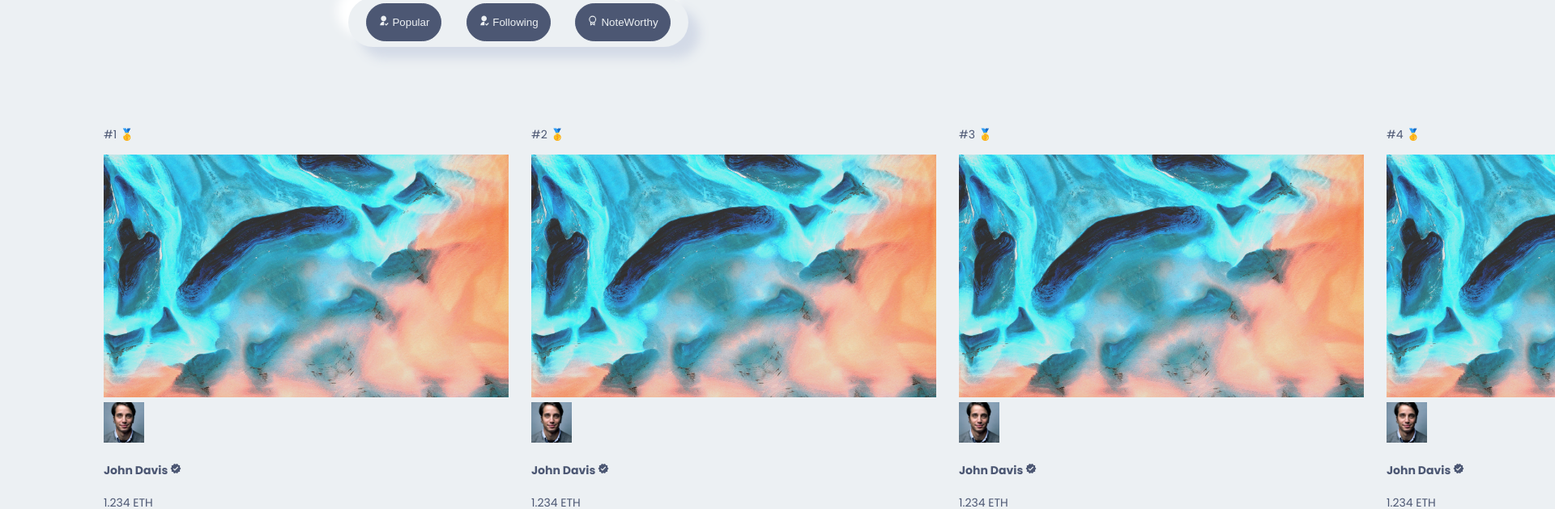
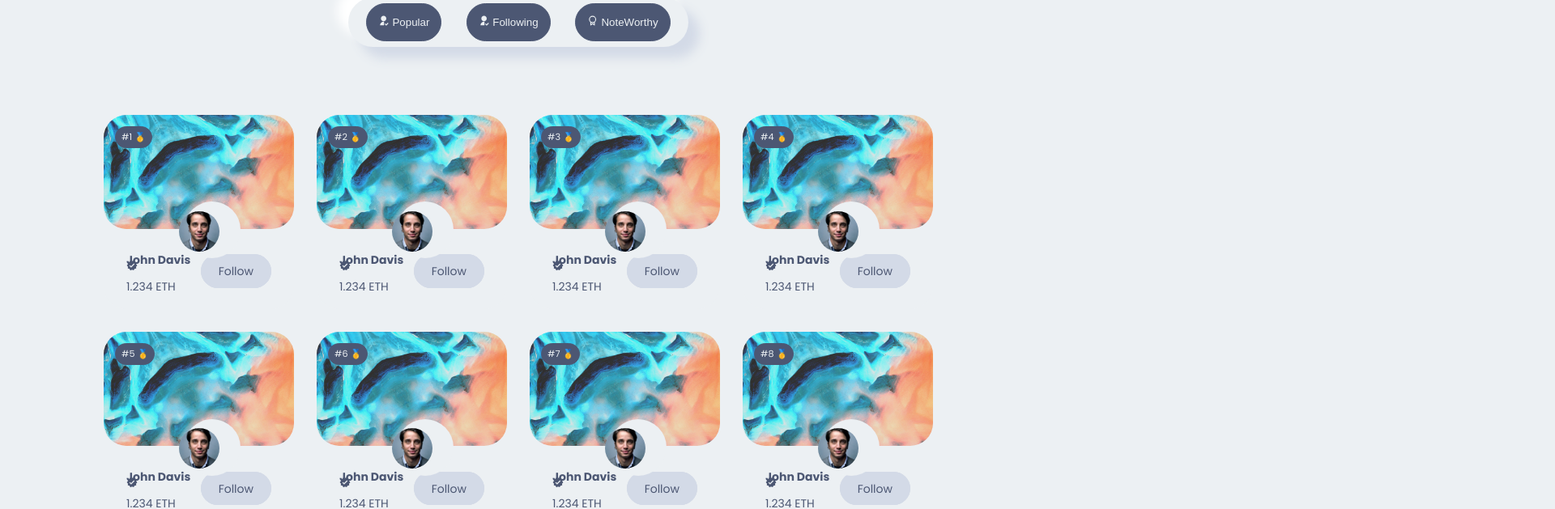
Before and after one commit to shisukeUrahara/web3-nft-marketplace, a Next.js app in the folder client/: page / in a window 1280 px wide. Shown: the part 2651-3280 px from the top of the page at 81% size, 1920 px wide, since content can reach past the window. Built offline with nearby package versions, Linux system fonts and the light colour scheme.

Commit message:
styled followerTabCard component

```diff
--- a/client/src/components/FollowerTab/FollowerTabCard/FollowerTabCard.jsx
+++ b/client/src/components/FollowerTab/FollowerTabCard/FollowerTabCard.jsx
@@ -1,6 +1,6 @@
 import React, { useState } from 'react';
 import { MdVerified } from 'react-icons/md';
-import Image from 'next/image';
+import Image from 'next/legacy/image';
 import { TiTick } from 'react-icons/ti';
 
 import Style from './FollowerTabCard.module.css';
@@ -23,6 +23,7 @@ const FollowerTabCard = ({ item, index }) => {
                         width={500}
                         height={300}
                         className={Style.followerTabCard_box_img_img}
+                        objectFit="cover"
                     />
                 </div>
 
@@ -33,6 +34,7 @@ const FollowerTabCard = ({ item, index }) => {
                         alt="profile picture"
                         width={50}
                         height={50}
+                        objectFit="cover"
                     />
 
                 </div>
--- a/client/src/components/FollowerTab/FollowerTabCard/FollowerTabCard.module.css
+++ b/client/src/components/FollowerTab/FollowerTabCard/FollowerTabCard.module.css
@@ -0,0 +1,129 @@
+.followerTabCard_box{
+    display: grid;
+    grid-template-columns: repeat(4, 1fr);
+    background-color: var(--main-bg-color);
+    border-radius: 2rem;
+    transition: all .2s ease-in;
+    cursor: pointer;
+    position: relative;
+}
+
+.followerTabCard_box:hover{
+    box-shadow: var(--box-shadow);
+}
+
+.followerTabCard_rank{
+    position: absolute;
+    z-index: 11111;
+    background-color: var(--icons-color);
+    color: var(--main-bg-color);
+    line-height: 0;
+    margin:  1rem;
+    font-size: .8rem;
+    padding: .1rem .5rem;
+    border-radius: 2rem;
+    border: 1px solid var(--icons-color);
+    transition: all .3s ease-in;
+}
+
+.followerTabCard_rank:hover{
+    background-color: var(--main-bg-color);
+    color: var(--icons-color);
+}
+
+.followerTabCard_box_img{
+    grid-column: 1 /-1;
+}
+
+.followerTabCard_box_img_img{
+    border-radius: 2rem;
+}
+
+.followerTabCard_box_profile{
+    grid-column: 1/-1;
+    text-align: center;
+    margin-top: -2rem;
+    position: relative;
+}
+
+.followerTabCard_box_profile_img{
+    border-radius: 50%;
+    padding: 1rem;
+    z-index: 222;
+}
+
+.followerTabCard_box_profile::before{
+    position: absolute;
+    content: "";
+    width: 5rem;
+    height: 5rem;
+    background-color: var(--main-bg-color);
+    border-radius: 50%;
+    top: -20%;
+    left: 38%;
+}
+
+.followerTabCard_box_info{
+    grid-column: 1/-1;
+    display: flex;
+    align-items: center;
+    line-height: 0;
+    justify-content: space-between;
+    margin-top: -1rem;
+    padding-inline: 1rem;
+    padding-bottom: 1rem;
+}
+
+.followerTabCard_box_info h4{
+    font-size: 1rem;
+    line-height: 0;
+}
+
+.followerTabCard_box_info_following a{
+    background-color: var(--shadow-dark-color);
+    padding: .7rem 1.5rem;
+    border-radius: 2rem;
+    border:  1px solid var(--shadow-dark-color);
+    transition:  all .3s ease-in;
+}
+
+.followerTabCard_box_info_following a:hover{
+    background-color: transparent;
+}
+
+@media screen and (min-device-width:320px)  {
+    .followerTabCard_box_profile::before{
+        left: 38%;
+    }
+
+    .followerTabCard_box_info{
+        padding-inline: 2rem ;
+    }
+
+    .followerTabCard_box_img_img{
+        height: 200;
+    }
+}
+
+@media screen and (min-device-width: 322px) and (max-device-width: 375px) {
+    .followerTabCard_box_profile::before{
+        left: 39.5%;
+    }
+}
+
+@media screen and (min-device-width: 377px) and (max-device-width: 425px) {
+    .followerTabCard_box_profile::before{
+        left: 41%;
+    }
+}
+
+@media screen and (min-device-width: 427px) and (max-device-width: 768px) {
+    .followerTabCard_box_profile::before{
+        left: 39.5%;
+    }
+}
+@media screen and (min-device-width: 770px) and (max-device-width: 1024px) {
+    .followerTabCard_box_profile::before{
+        left: 42%;
+    }
+}
```
